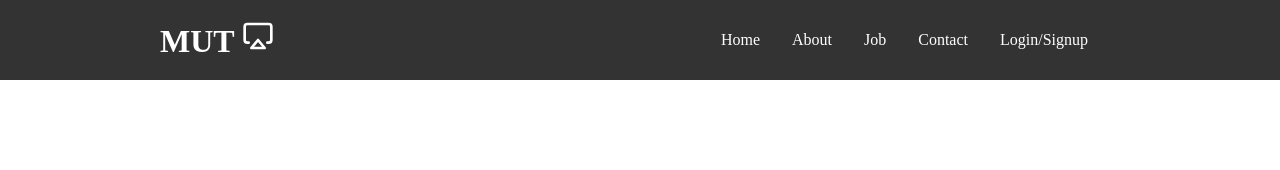
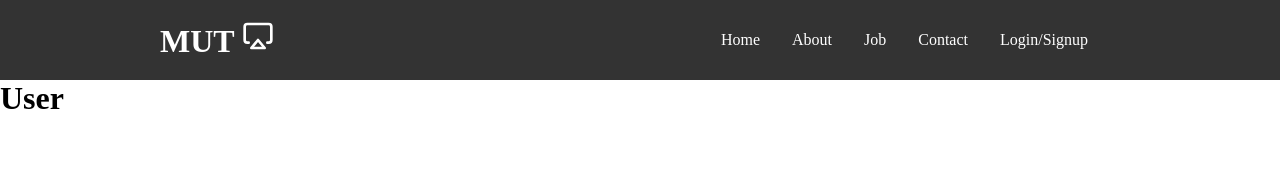
Before and after one commit to PeacefulBz/hello-react, a React (Vite) app: page / in a window 1280 px wide. Shown: the top 170 px of the page. Built offline with nearby package versions, Linux system fonts and the light colour scheme.

Commit message:
Update UserAndEmp.tsx

```diff
--- a/src/Components/UserAndEmp.tsx
+++ b/src/Components/UserAndEmp.tsx
@@ -2,7 +2,13 @@ import React from "react";
 import "./UserAndEmp.css";
 
 function UserAndEmp() {
-  return <div></div>;
+  return (
+    <div className="UserBox">
+      <div className="UserIcon">
+        <h1>User</h1>
+      </div>
+    </div>
+  );
 }
 
 export default UserAndEmp;
```
